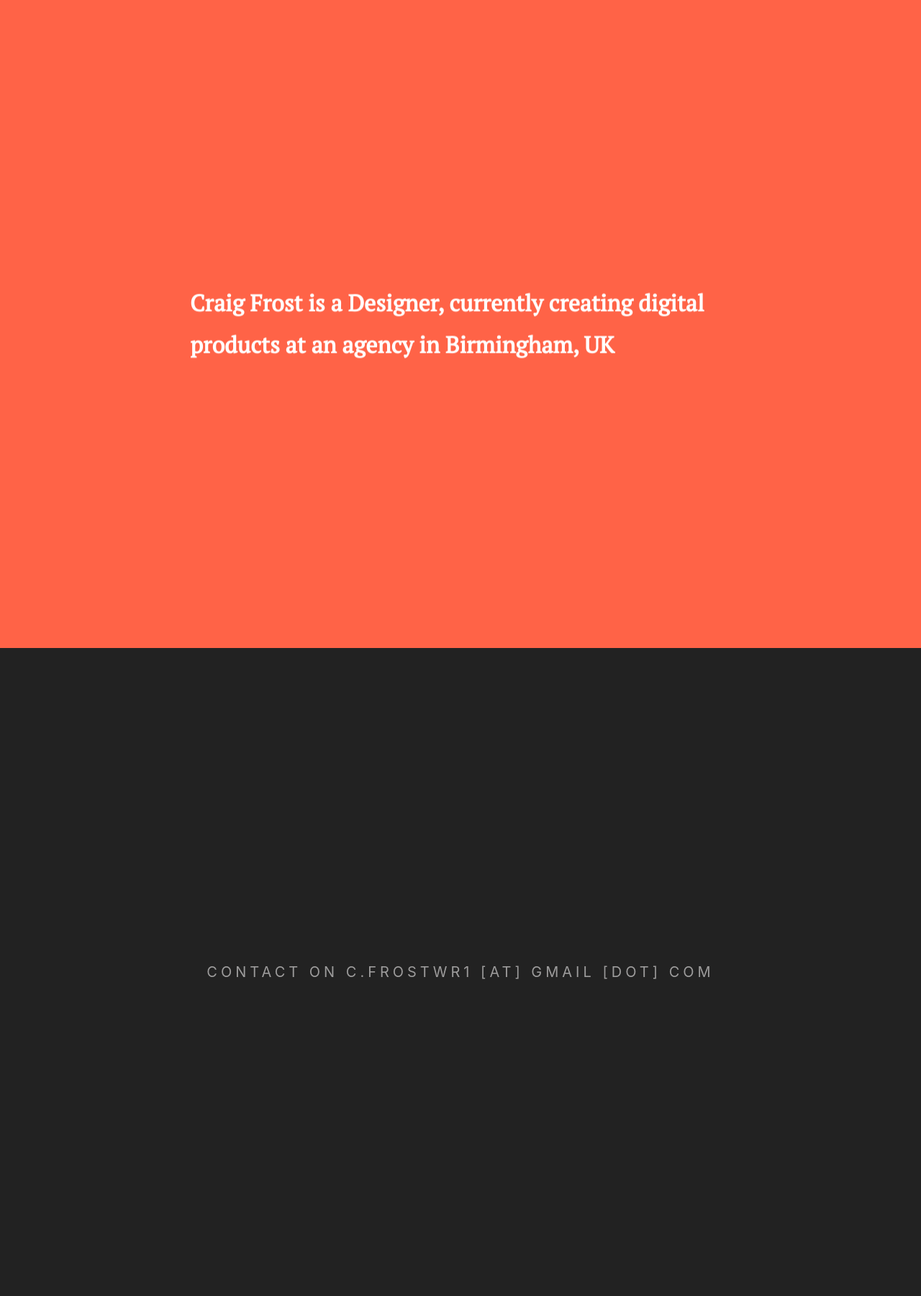
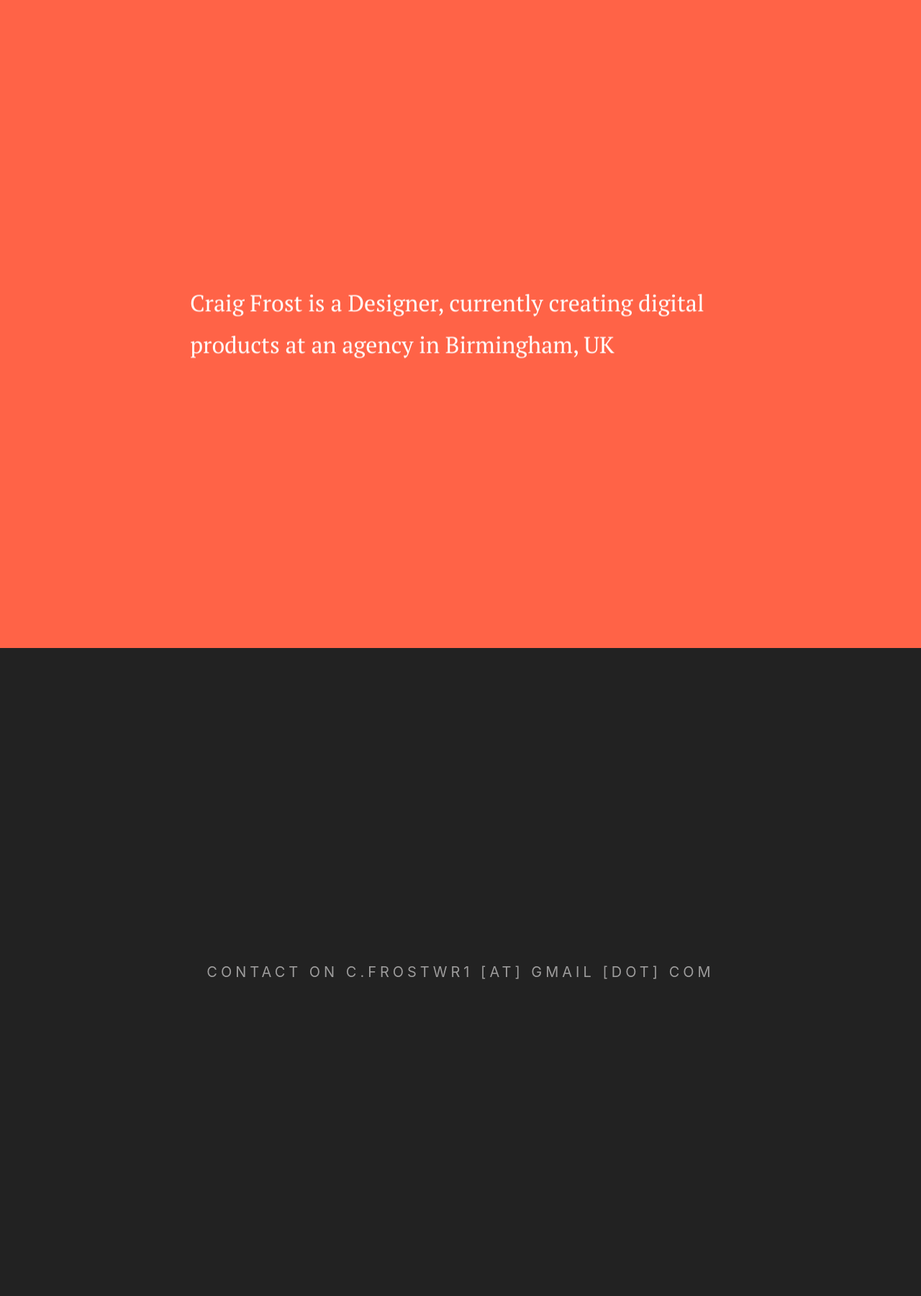
Before and after one commit to craigthomasfrost/cfdesigner.github.io, a Jekyll site: the page built from index.html, in a window 1280 px wide. Shown: the whole page at 72% size. Built offline with Jekyll 4.4.1, drawn with Linux system fonts in a browser that asks for light colours.

Commit message:
change h1 font weight

```diff
--- a/_includes/head.html
+++ b/_includes/head.html
@@ -29,6 +29,10 @@
             font-size: 16px;
             line-height: 1.8;
             -webkit-font-smoothing: antialiased;
+        }
+
+        h1 {
+            font-weight: normal;
         }
 
         .font--serif {
```
